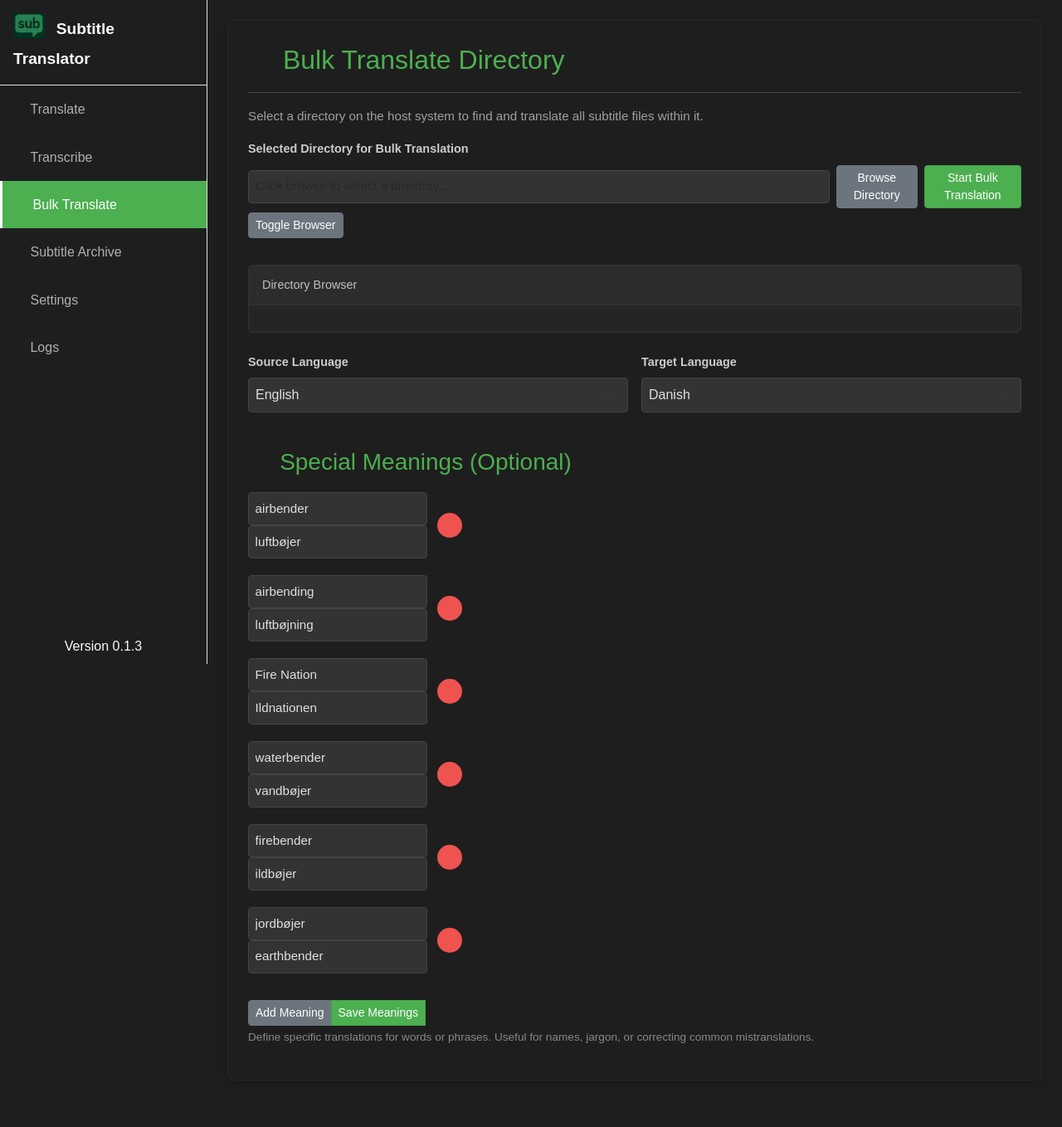
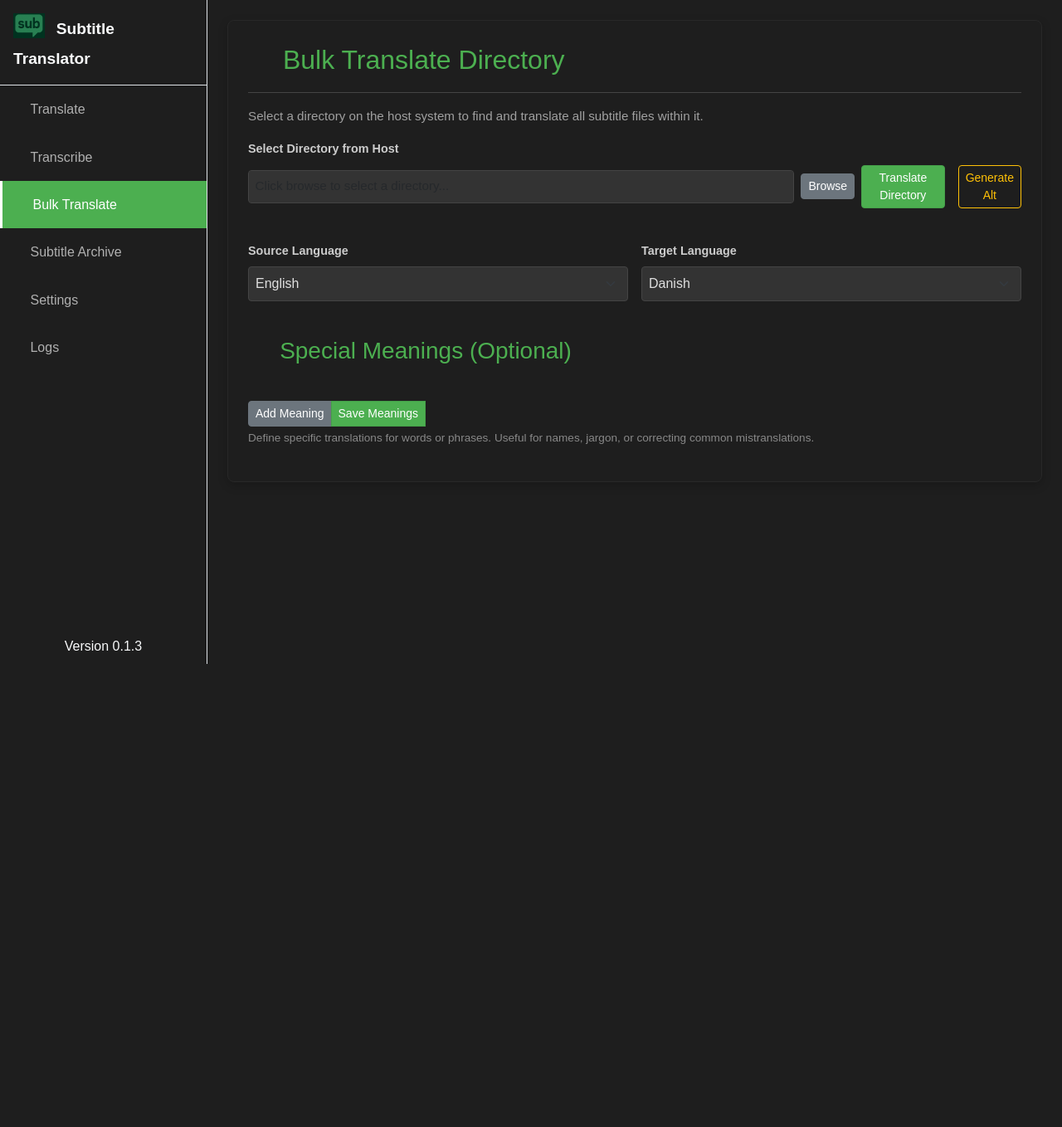
Before and after one commit to icewall905/sub, a Flask app: page /bulk_translate in a window 1280 px wide. Shown: the whole page at 83% size. After the commit the page ends 800 px from the top, so only its background shows below. Run offline with Flask 2, Linux system fonts and the light colour scheme; parts of the project's set-up code (start-up, migrations or seed data) failed here and were passed over; some libraries are stand-ins or nearby versions; some web fonts are replaced.

Commit message:
Enhance UI for file actions in archive.js: Add titles for buttons to improve accessibility and user experience. Update config_editor.js to accept boolean values in a case-insensitive manner. Revamp bulk_translate.html: Rename elements for clarity, streamline button actions, and update the directory browser structure.

```diff
--- a/static/js/config_editor.js
+++ b/static/js/config_editor.js
@@ -75,11 +75,11 @@ document.addEventListener('DOMContentLoaded', function() {
         const inputId = `${section}-${option}`;
         let input;
 
-        // Special case for boolean values
-        if (typeof value === 'boolean' || value === 'true' || value === 'false') {
+        // Special case for boolean values (accept True/False strings, any case)
+        if (typeof value === 'boolean' || (typeof value === 'string' && ['true','false'].includes(value.toLowerCase()))) {
             input = document.createElement('input');
             input.type = 'checkbox';
-            input.checked = (value === true || value === 'true');
+            input.checked = (value === true || (typeof value === 'string' && value.toLowerCase() === 'true'));
         }
         // Special case for certain known dropdowns
         else if (isSelectOption(section, option)) {
--- a/templates/bulk_translate.html
+++ b/templates/bulk_translate.html
@@ -8,22 +8,21 @@
         <h2><span class="icon"><i class="fas fa-folder-open"></i></span>Bulk Translate Directory</h2>
         <p class="description">Select a directory on the host system to find and translate all subtitle files within it.</p>
         <div class="form-group">
-            <label for="selected-directory-display">Selected Directory for Bulk Translation</label>
+            <label for="host-file-path">Select Directory from Host</label>
             <div class="upload-options">
-                <input type="text" id="selected-directory-display" class="form-control" placeholder="Click browse to select a directory..." readonly>
-                <button type="button" id="browse-btn" class="btn btn-secondary btn-sm">Browse Directory</button>
-                <button type="button" id="inline-select-dir-btn" class="btn btn-primary btn-sm">Start Bulk Translation</button>
+                <input type="text" id="host-file-path" class="form-control" placeholder="Click browse to select a directory..." readonly>
+                <button type="button" id="browse-host-file-btn" class="btn btn-secondary btn-sm">Browse</button>
+                <button type="button" id="translate-host-dir-btn" class="btn btn-primary btn-sm">Translate Directory</button>
+                <button type="button" id="force-translate-btn" class="btn btn-outline-warning btn-sm ms-2" data-bs-toggle="button" aria-pressed="false" autocomplete="off" title="Generate a secondary subtitle even if one already exists">Generate Alt</button>
             </div>
-            <button type="button" id="toggle-browser-btn" class="btn btn-secondary btn-sm" style="margin-top:5px;">Toggle Browser</button>
-        </div>
-
-        <div id="inline-file-browser" class="inline-file-browser">
-            <div class="browser-header">
-                <span>Directory Browser</span>
-                <span id="current-inline-path" class="current-path-display"></span>
-            </div>
-            <div class="browser-body">
-                <ul id="inline-directory-list" class="directory-list"></ul>
+            <div id="host-file-browser" style="display:none; margin-top:5px;">
+                <div class="browser-header">
+                    <span>Host Directory Browser</span>
+                    <span id="host-current-path" class="current-path-display"></span>
+                </div>
+                <div class="browser-body">
+                    <ul id="host-file-list" class="browser-list"></ul>
+                </div>
             </div>
         </div>
 
@@ -104,8 +103,7 @@
 {% endblock %}
 
 {% block scripts %}
-    <script src="{{ url_for('static', filename='js/bulk_translate.js') }}"></script>
-    <script src="{{ url_for('static', filename='js/browser-fix.js') }}"></script>
+    {# Legacy JS removed; main.js handles directory translation UI #}
     <script>
         document.addEventListener('DOMContentLoaded', function() {
             const addMeaningBtn = document.getElementById('add-special-meaning-btn');
```
Also changed, not shown: static/js/archive.js (+8 -8 lines).
